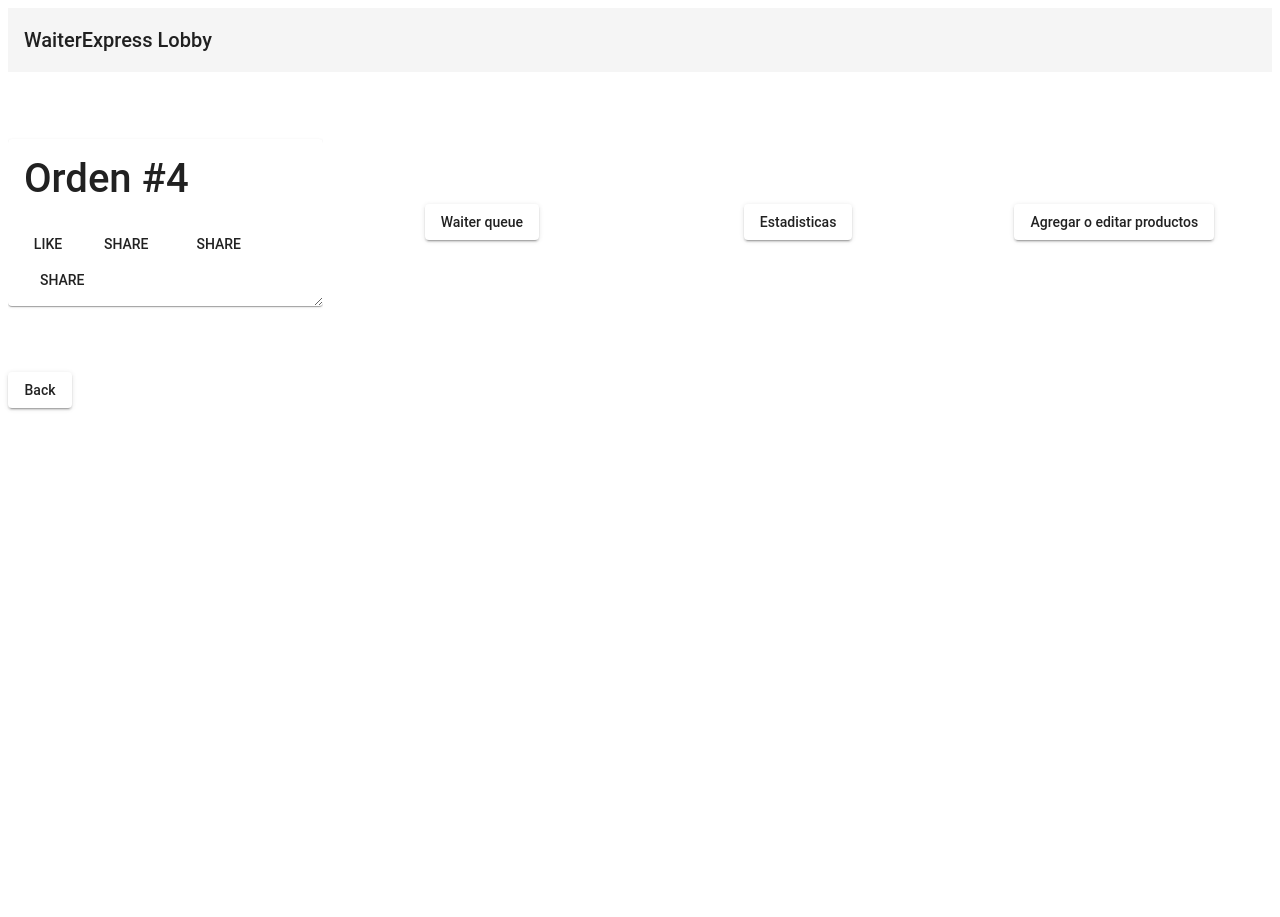
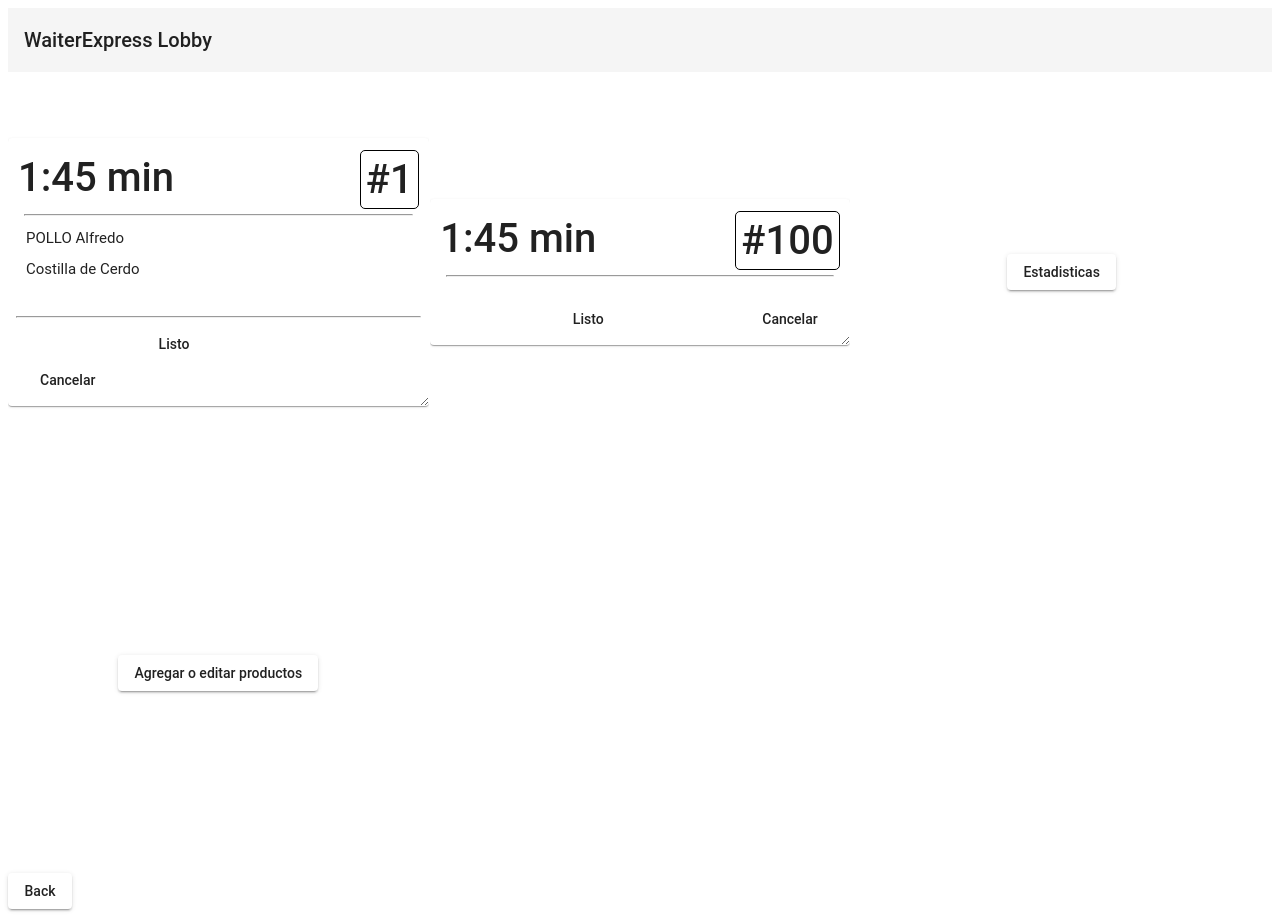
Before and after one commit to danieljoserm/waiterexpresswebsite, an Angular app: page /kitchenqueue in a window 1280 px wide. Before the commit the page ends 800 px from the top, so only its background shows below. Built offline with nearby package versions, Linux system fonts and the light colour scheme.

Commit message:
creando el kitchen queue

```diff
--- a/src/app/kitchenqueue/kitchenqueue.component.css
+++ b/src/app/kitchenqueue/kitchenqueue.component.css
@@ -13,15 +13,42 @@
 }
 
 .title{
+    border: 0.5px solid black;
+    border-radius: 5px;
+    font-size: 40px;
+    padding: 5px;
+    position: absolute;
+    right:10px;
 
-    font-size: 40px;
 
 }
 
 .mat-card-content{
 
+ padding-top: 40px;
  object-fit: fill;
 overflow-wrap: auto;
 
 
 }
+.tiempo{
+    font-size: 40px;
+    position: absolute;
+    left:10px;
+
+
+}
+.mat-card-header{
+
+padding-bottom: 20px;
+
+}
+.listo{
+    width: 300px;
+}
+.menu{
+    font-size: 15px;
+    position: absolute;
+    left: 2px;
+    text-align: left;
+}
--- a/src/app/kitchenqueue/kitchenqueue.component.html
+++ b/src/app/kitchenqueue/kitchenqueue.component.html
@@ -1,28 +1,68 @@
+<mat-grid-list cols="3" rowHeight="400px">
+  <mat-grid-tile>
+
+    <mat-card class="card">
+
+      <mat-card-header class="mat-card-header">
+
+        <mat-card-title class="tiempo">1:45 min</mat-card-title>
+        <mat-card-title class="title"> #1 </mat-card-title>
+
+      </mat-card-header>
+
+      <mat-card-content class="mat-card-content">
+
+        <hr>
+        <mat-grid-list cols="1" rowHeight="30px">
+            <mat-grid-tile >
+
+              <div class="menu">POLLO Alfredo  </div>
+              </mat-grid-tile>
+              <mat-grid-tile >
+                  <div class="menu">Costilla de Cerdo </div>
+                  </mat-grid-tile>
+            </mat-grid-list>
+      </mat-card-content>
+
+      <mat-card-actions>
+          <hr>
+        <button mat-button class="listo">Listo</button>
+        <button mat-button>Cancelar</button>
+
+      </mat-card-actions>
+
+    </mat-card>
+
+  </mat-grid-tile>
+
+  <mat-grid-tile>
+    <mat-card class="card">
+
+      <mat-card-header class="mat-card-header">
+        <mat-card-title class="tiempo">1:45 min</mat-card-title>
+        <mat-card-title class="title"> #100 </mat-card-title>
 
 
-<mat-grid-list cols="4" rowHeight="300px">
-  <mat-grid-tile><mat-card class="card">
-
-            <mat-card-title class="title">Orden #4 </mat-card-title>
+      </mat-card-header>
+      <mat-card-content class="mat-card-content">
+        <hr>
 
 
+      </mat-card-content>
+      <mat-card-actions>
+        <button mat-button class="listo">Listo</button>
+        <button mat-button>Cancelar</button>
 
-        <mat-card-content class="mat-card-content" >
+      </mat-card-actions>
 
 
-
-          </mat-card-content>
-          <mat-card-actions>
-              <button mat-button>LIKE</button>
-              <button mat-button>SHARE</button>
-              <button mat-button>SHARE</button>
-              <button mat-button>SHARE</button>
-            </mat-card-actions>
-
-
-  </mat-card></mat-grid-tile>
-  <mat-grid-tile><button mat-raised-button>Waiter queue</button></mat-grid-tile>
-  <mat-grid-tile><button mat-raised-button>Estadisticas</button></mat-grid-tile>
-  <mat-grid-tile><button mat-raised-button>Agregar o editar productos</button></mat-grid-tile>
+    </mat-card>
+  </mat-grid-tile>
+  <mat-grid-tile>
+    <button mat-raised-button>Estadisticas</button>
+  </mat-grid-tile>
+  <mat-grid-tile>
+    <button mat-raised-button>Agregar o editar productos</button>
+  </mat-grid-tile>
 </mat-grid-list>
-<button mat-raised-button routerLink="/mainpage" >Back</button>
+<button mat-raised-button routerLink="/mainpage">Back</button>
```
